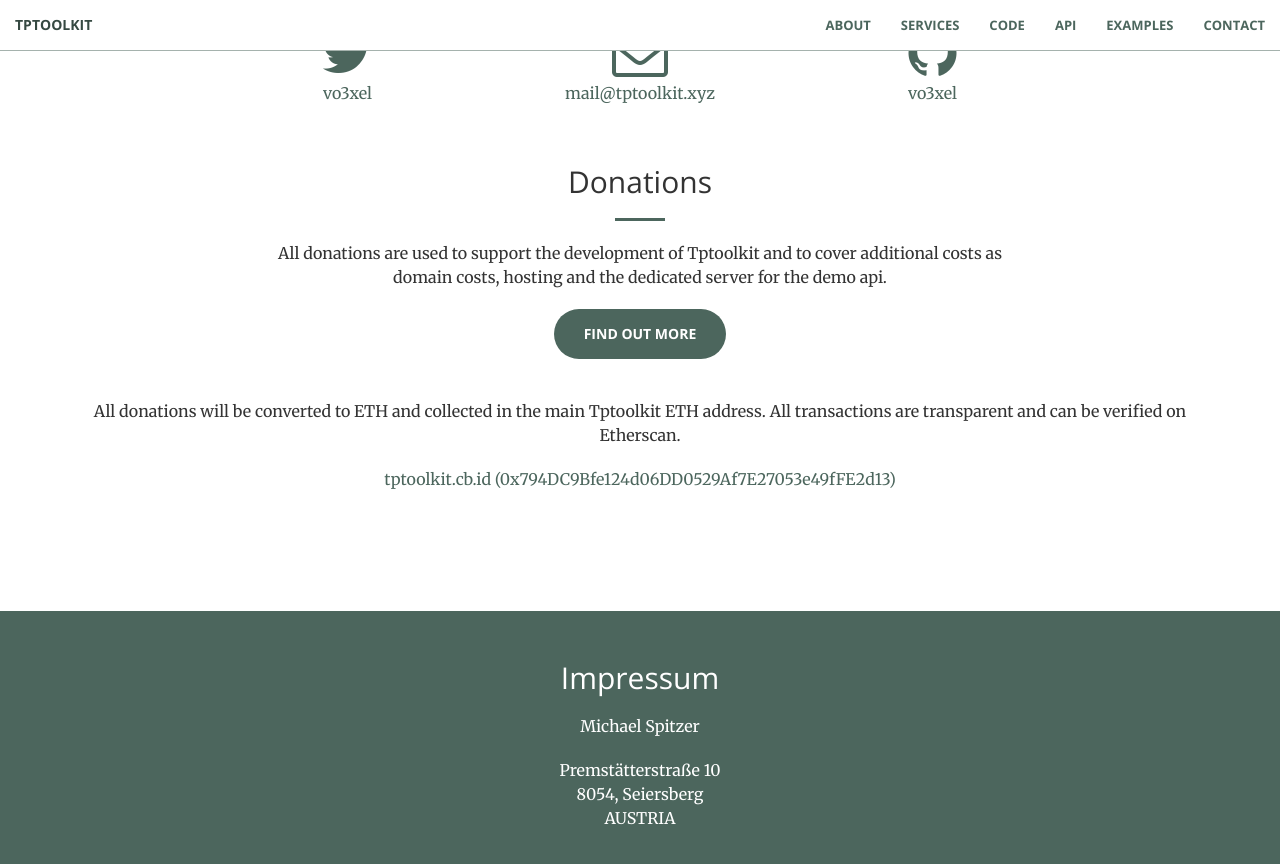
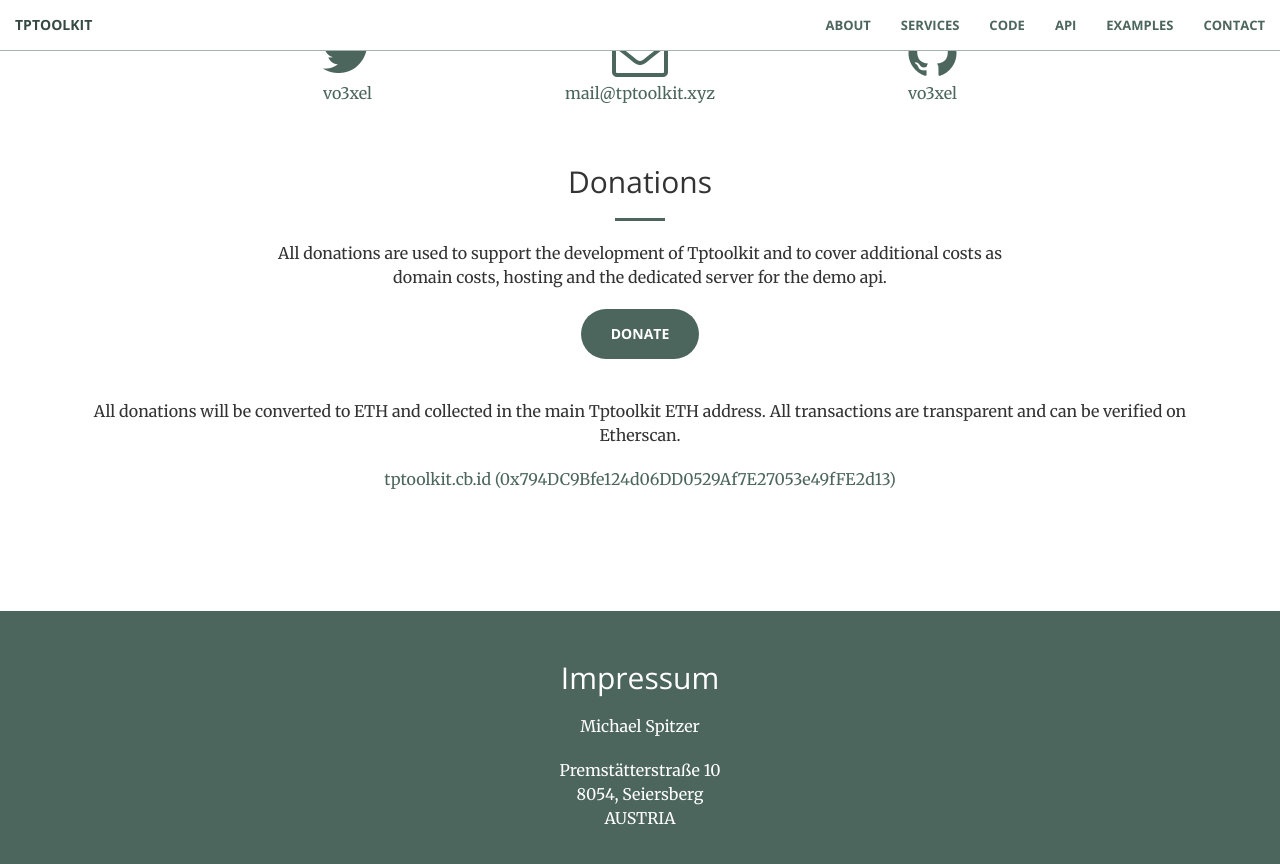
Before and after one commit to vo3xel/raclink.science, a Jekyll site: the page built from index.html, in a window 1280 px wide and 900 px high, scrolled down 2196 px. Shown: the top 864 px of the window. Built offline with Jekyll 4.4.1, drawn with Linux system fonts in a browser that asks for light colours.

Commit message:
Update contact.html

```diff
--- a/_includes/contact.html
+++ b/_includes/contact.html
@@ -33,7 +33,7 @@
                 <h2 class="section-heading">Donations</h2>
                 <hr class="primary">
                 <p>All donations are used to support the development of Tptoolkit and to cover additional costs as domain costs, hosting and the dedicated server for the demo api.</p>
-                <a href="#about" class="btn btn-primary btn-xl page-scroll">Find Out More</a>
+                <a href="https://commerce.coinbase.com/checkout/5a160014-6392-46a5-8e39-8f59f9f4d274" class="btn btn-primary btn-xl page-scroll">Donate</a>
             </div>
         </div>
         <br /><br />
```
